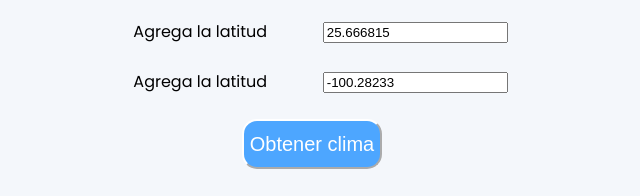
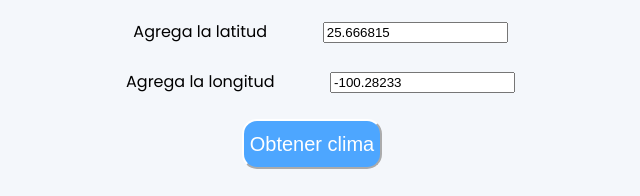
Before and after one commit to marisantosl/clima, a plain HTML site: page index.html in a window 1280 px wide. Shown: the part 204-400 px from the top of the page, 328-968 px from the left. Drawn offline with Linux system fonts and the light colour scheme.

Commit message:
Actualización en index.html

```diff
--- a/index.html
+++ b/index.html
@@ -21,7 +21,7 @@
         </div>
 
         <div class="input-group">
-            <label for="longitude-input">Agrega la latitud</label>
+            <label for="longitude-input">Agrega la longitud</label>
             <input type="number" id="longitude-input" placeholder="e.g. -99.13" value="-100.28233" step="any">
         </div>
 
```
